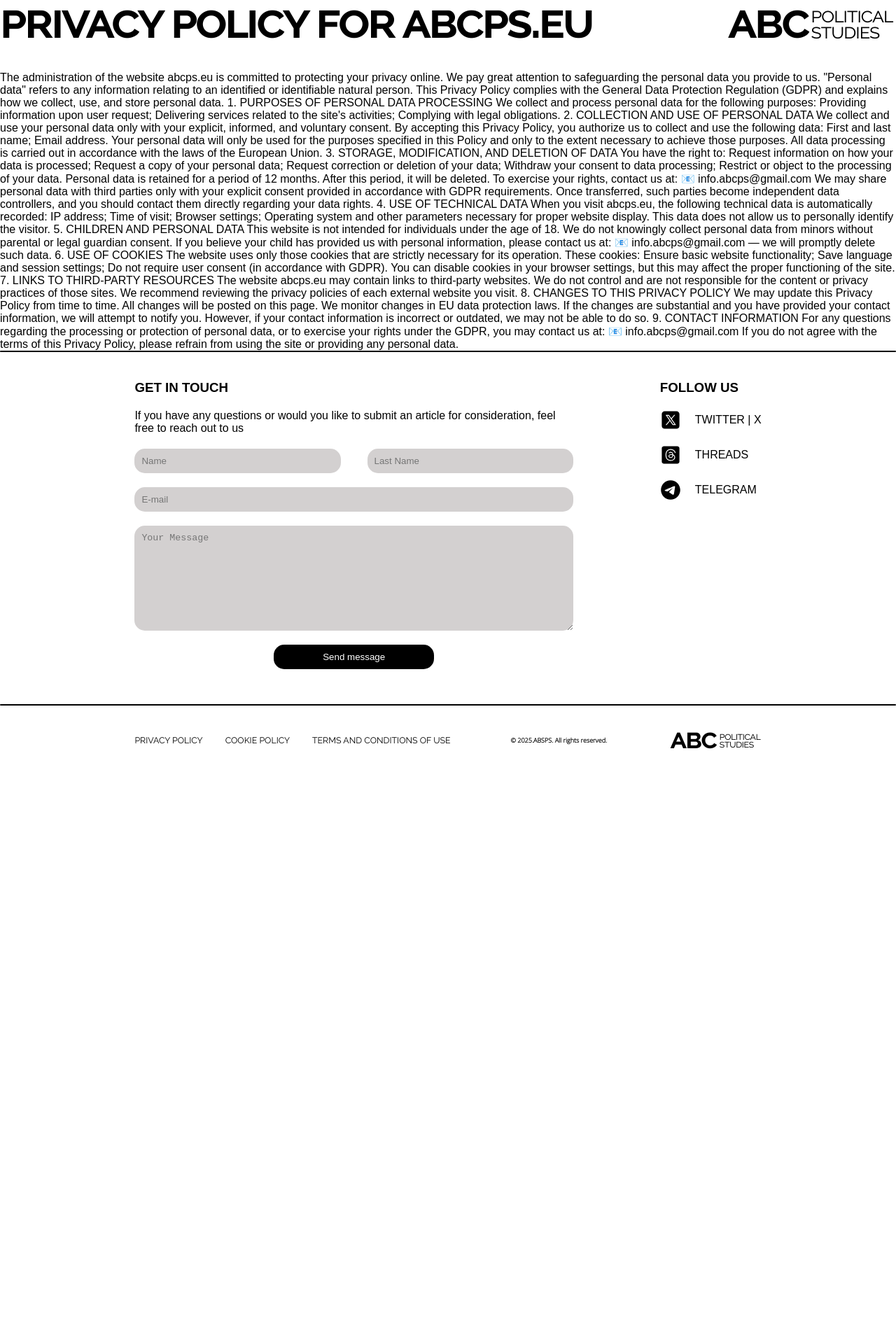
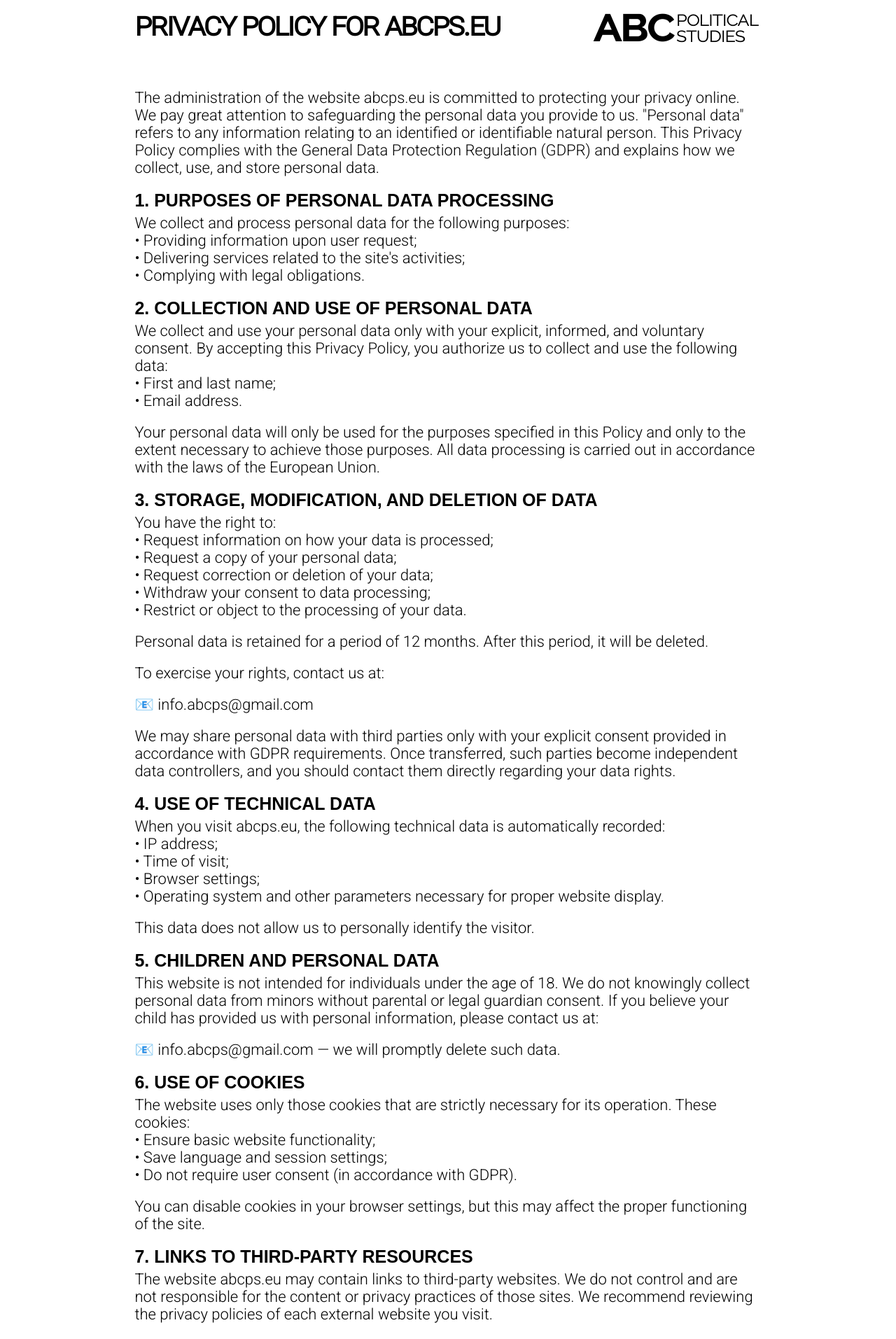
Before and after one commit to VladyslavSmahin/ABC_Front, a React (Vite) app: page /privacyPolicy in a window 1280 px wide. Shown: the part 160-2073 px from the top of the page at 70% size. Before the commit the page ends 1266 px from the top, so only its background shows below. Built offline with nearby package versions, Linux system fonts and the light colour scheme; no server answers.

Commit message:
add 3 pages... cookies ets

```diff
--- a/src/pages/cookiePolicy/index.jsx
+++ b/src/pages/cookiePolicy/index.jsx
@@ -47,8 +47,9 @@ const CookiePolicy = ({className = ''}) => {
             <p>
                 If you have any questions about our use of cookies or this policy, please contact us at:
                 <br/>
-                📧 <a href="mailto:info.abcps@gmail.com">info.abcps@gmail.com</a>
+
             </p>
+            <p>📧 <a href="mailto:info.abcps@gmail.com">info.abcps@gmail.com</a></p>
         </div>
     );
 };
--- a/src/pages/privacyPolicy/index.jsx
+++ b/src/pages/privacyPolicy/index.jsx
@@ -1,68 +1,102 @@
-
 import './style.scss'
 import ArticleHeader from "../../components/article/articleHeader/index.jsx";
 
-const PrivacyPolicy = ({className = '' }) => {
+const PrivacyPolicy = ({ className = '' }) => {
         return (
-        <div className={` privacyPolicy ${className}`} >
-            <ArticleHeader category='PRIVACY POLICY FOR ABCPS.EU'></ArticleHeader>
+            <div className={`privacyPolicy container ${className}`}>
+                    <ArticleHeader category='PRIVACY POLICY FOR ABCPS.EU' />
 
+                    <p>
                             The administration of the website abcps.eu is committed to protecting your privacy online. We pay great attention to safeguarding the personal data you provide to us. "Personal data" refers to any information relating to an identified or identifiable natural person. This Privacy Policy complies with the General Data Protection Regulation (GDPR) and explains how we collect, use, and store personal data.
+                    </p>
 
-            1. PURPOSES OF PERSONAL DATA PROCESSING
+                    <strong>1. PURPOSES OF PERSONAL DATA PROCESSING</strong>
+                    <p>
                             We collect and process personal data for the following purposes:
-            Providing information upon user request;
-            Delivering services related to the site's activities;
-            Complying with legal obligations.
+                            <br />• Providing information upon user request;
+                            <br />• Delivering services related to the site's activities;
+                            <br />• Complying with legal obligations.
+                    </p>
 
-            2. COLLECTION AND USE OF PERSONAL DATA
+                    <strong>2. COLLECTION AND USE OF PERSONAL DATA</strong>
+                    <p>
                             We collect and use your personal data only with your explicit, informed, and voluntary consent. By accepting this Privacy Policy, you authorize us to collect and use the following data:
-            First and last name;
-            Email address.
+                            <br />• First and last name;
+                            <br />• Email address.
+                    </p>
+                    <p>
                             Your personal data will only be used for the purposes specified in this Policy and only to the extent necessary to achieve those purposes. All data processing is carried out in accordance with the laws of the European Union.
+                    </p>
 
-            3. STORAGE, MODIFICATION, AND DELETION OF DATA
+                    <strong>3. STORAGE, MODIFICATION, AND DELETION OF DATA</strong>
+                    <p>
                             You have the right to:
-            Request information on how your data is processed;
-            Request a copy of your personal data;
-            Request correction or deletion of your data;
-            Withdraw your consent to data processing;
-            Restrict or object to the processing of your data.
+                            <br />• Request information on how your data is processed;
+                            <br />• Request a copy of your personal data;
+                            <br />• Request correction or deletion of your data;
+                            <br />• Withdraw your consent to data processing;
+                            <br />• Restrict or object to the processing of your data.
+                    </p>
+                    <p>
                             Personal data is retained for a period of 12 months. After this period, it will be deleted.
+                    </p>
+                    <p>
                             To exercise your rights, contact us at:
-            📧 info.abcps@gmail.com
+                    </p>
+                    <p>📧 <a href="mailto:info.abcps@gmail.com">info.abcps@gmail.com</a></p>
+
+                    <p>
                             We may share personal data with third parties only with your explicit consent provided in accordance with GDPR requirements. Once transferred, such parties become independent data controllers, and you should contact them directly regarding your data rights.
+                    </p>
 
-            4. USE OF TECHNICAL DATA
+                    <strong>4. USE OF TECHNICAL DATA</strong>
+                    <p>
                             When you visit abcps.eu, the following technical data is automatically recorded:
-            IP address;
-            Time of visit;
-            Browser settings;
-            Operating system and other parameters necessary for proper website display.
+                            <br />• IP address;
+                            <br />• Time of visit;
+                            <br />• Browser settings;
+                            <br />• Operating system and other parameters necessary for proper website display.
+                    </p>
+                    <p>
                             This data does not allow us to personally identify the visitor.
+                    </p>
 
-            5. CHILDREN AND PERSONAL DATA
+                    <strong>5. CHILDREN AND PERSONAL DATA</strong>
+                    <p>
                             This website is not intended for individuals under the age of 18. We do not knowingly collect personal data from minors without parental or legal guardian consent. If you believe your child has provided us with personal information, please contact us at:
-            📧 info.abcps@gmail.com — we will promptly delete such data.
+                    </p>
+                    <p>📧 <a href="mailto:info.abcps@gmail.com">info.abcps@gmail.com</a> — we will promptly delete such data.</p>
 
-            6. USE OF COOKIES
+                    <strong>6. USE OF COOKIES</strong>
+                    <p>
                             The website uses only those cookies that are strictly necessary for its operation. These cookies:
-            Ensure basic website functionality;
-            Save language and session settings;
-            Do not require user consent (in accordance with GDPR).
+                            <br />• Ensure basic website functionality;
+                            <br />• Save language and session settings;
+                            <br />• Do not require user consent (in accordance with GDPR).
+                    </p>
+                    <p>
                             You can disable cookies in your browser settings, but this may affect the proper functioning of the site.
+                    </p>
 
-            7. LINKS TO THIRD-PARTY RESOURCES
+                    <strong>7. LINKS TO THIRD-PARTY RESOURCES</strong>
+                    <p>
                             The website abcps.eu may contain links to third-party websites. We do not control and are not responsible for the content or privacy practices of those sites. We recommend reviewing the privacy policies of each external website you visit.
+                    </p>
 
-            8. CHANGES TO THIS PRIVACY POLICY
+                    <strong>8. CHANGES TO THIS PRIVACY POLICY</strong>
+                    <p>
                             We may update this Privacy Policy from time to time. All changes will be posted on this page. We monitor changes in EU data protection laws. If the changes are substantial and you have provided your contact information, we will attempt to notify you. However, if your contact information is incorrect or outdated, we may not be able to do so.
+                    </p>
 
-            9. CONTACT INFORMATION
+                    <strong>9. CONTACT INFORMATION</strong>
+                    <p>
                             For any questions regarding the processing or protection of personal data, or to exercise your rights under the GDPR, you may contact us at:
-            📧 info.abcps@gmail.com
+                    </p>
+                    <p>📧 <a href="mailto:info.abcps@gmail.com">info.abcps@gmail.com</a></p>
+
+                    <p>
                             If you do not agree with the terms of this Privacy Policy, please refrain from using the site or providing any personal data.
-
+                    </p>
             </div>
         );
 };
--- a/src/pages/privacyPolicy/style.scss
+++ b/src/pages/privacyPolicy/style.scss
@@ -0,0 +1,22 @@
+.privacyPolicy {
+  .category {
+    p {
+      font-size: 50px;
+      @media (min-width: 320px) and (max-width: 1420px) {
+        font-size: calc(20px + 30 * (100vw - 320px) / 1100);
+      }
+    }
+
+  }
+  strong{
+    font-size: 25px;
+  }
+  p{
+    font-family: "Roboto Light", sans-serif;
+    font-size: 22px;
+    margin: 5px 0 20px;
+  }
+  a{
+    color: black;
+  }
+}
--- a/src/pages/termsAndConditions/index.jsx
+++ b/src/pages/termsAndConditions/index.jsx
@@ -1,29 +1,51 @@
-
 import './style.scss'
 import ArticleHeader from "../../components/article/articleHeader/index.jsx";
 
-const TermsAndConditions = ({className = '' }) => {
+const TermsAndConditions = ({ className = '' }) => {
         return (
-        <div className={` termsAndConditions ${className}`} >
-            <ArticleHeader category='TERMS AND CONDITIONS OF USE FOR ABCPS.EU'></ArticleHeader>
+            <div className={`termsAndConditions container ${className}`}>
+                    <ArticleHeader category='TERMS AND CONDITIONS OF USE FOR ABCPS.EU' />
 
-            1. ACCEPTANCE OF TERMS
+                    <strong>1. ACCEPTANCE OF TERMS</strong>
+                    <p>
                             By accessing or using the website abcps.eu, you agree to be bound by these Terms and Conditions. If you do not agree to these terms, please refrain from using the website.
-            2. USE OF THE WEBSITE
+                    </p>
+
+                    <strong>2. USE OF THE WEBSITE</strong>
+                    <p>
                             You may use this website for lawful purposes only. You must not use the site in any way that breaches any applicable local, national, or international law or regulation, or that is unlawful or fraudulent.
-            3. INTELLECTUAL PROPERTY
+                    </p>
+
+                    <strong>3. INTELLECTUAL PROPERTY</strong>
+                    <p>
                             All content on this site, including but not limited to text, graphics, logos, and articles, is the property of abcps.eu or its content suppliers and is protected by applicable intellectual property laws. No part of the site may be reproduced or distributed without our prior written permission.
-            4. DISCLAIMER OF LIABILITY
+                    </p>
+
+                    <strong>4. DISCLAIMER OF LIABILITY</strong>
+                    <p>
                             The content provided on abcps.eu is for informational purposes only and does not constitute professional or legal advice. We make no warranties regarding the accuracy, completeness, or reliability of the information on the site. Your use of the site is at your own risk.
-            5. EXTERNAL LINKS
+                    </p>
+
+                    <strong>5. EXTERNAL LINKS</strong>
+                    <p>
                             The website may contain links to third-party websites. We are not responsible for the content or privacy practices of these external websites. We encourage you to read their terms and privacy policies.
-            6. MODIFICATION OF TERMS
+                    </p>
+
+                    <strong>6. MODIFICATION OF TERMS</strong>
+                    <p>
                             We reserve the right to amend these Terms and Conditions at any time. Updated versions will be posted on this page. Your continued use of the website after such changes constitutes your acceptance of the new terms.
-            7. GOVERNING LAW
+                    </p>
+
+                    <strong>7. GOVERNING LAW</strong>
+                    <p>
                             These Terms and Conditions are governed by the laws of the EU. Any disputes arising from the use of the site shall be subject to the exclusive jurisdiction of the courts in EU.
-            8. CONTACT INFORMATION
+                    </p>
+
+                    <strong>8. CONTACT INFORMATION</strong>
+                    <p>
                             If you have any questions about these Terms and Conditions, please contact us at:
-            📧 info.abcps@gmail.com
+                    </p>
+                    <p>📧 <a href="mailto:info.abcps@gmail.com">info.abcps@gmail.com</a></p>
             </div>
         );
 };
```
Also changed, not shown: src/pages/cookiePolicy/style.scss (+11 -0 lines), src/pages/termsAndConditions/style.scss (+22 -0 lines). Lines whose indentation alone changed are shown as unchanged.
